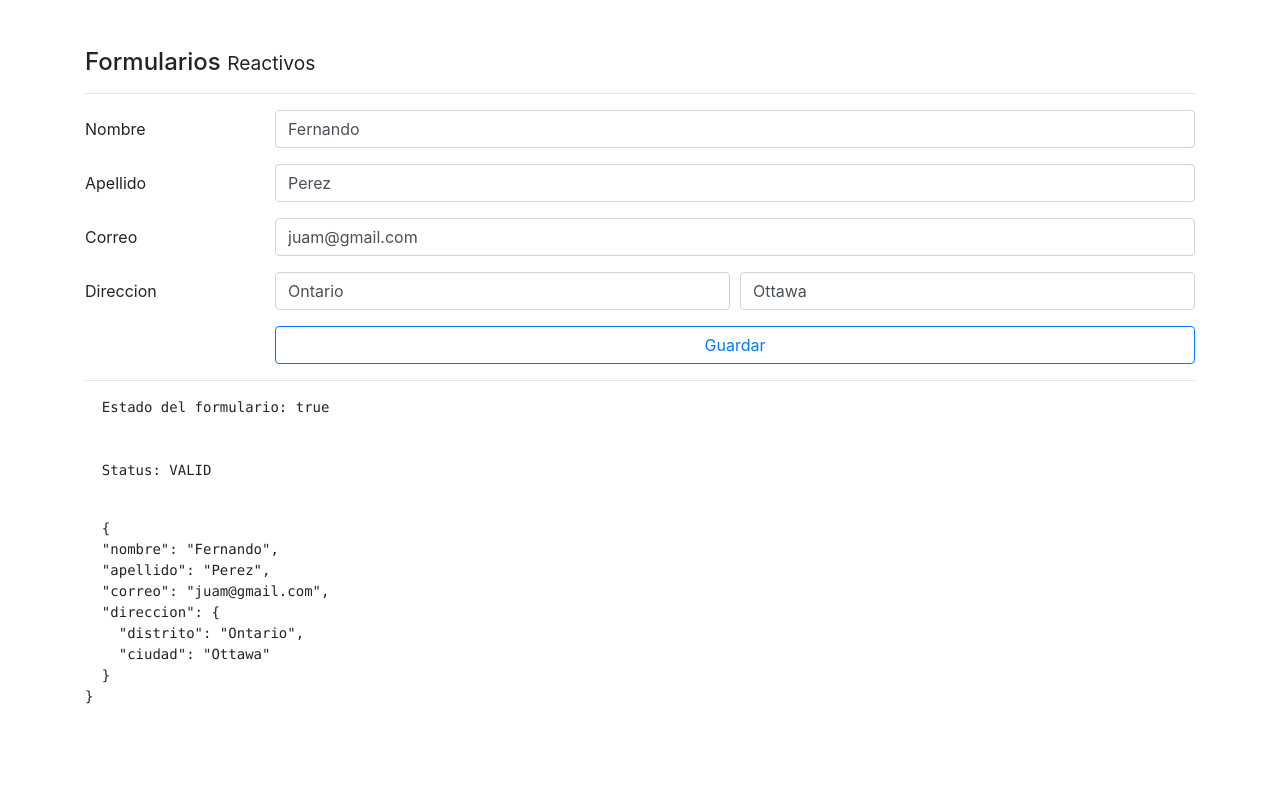
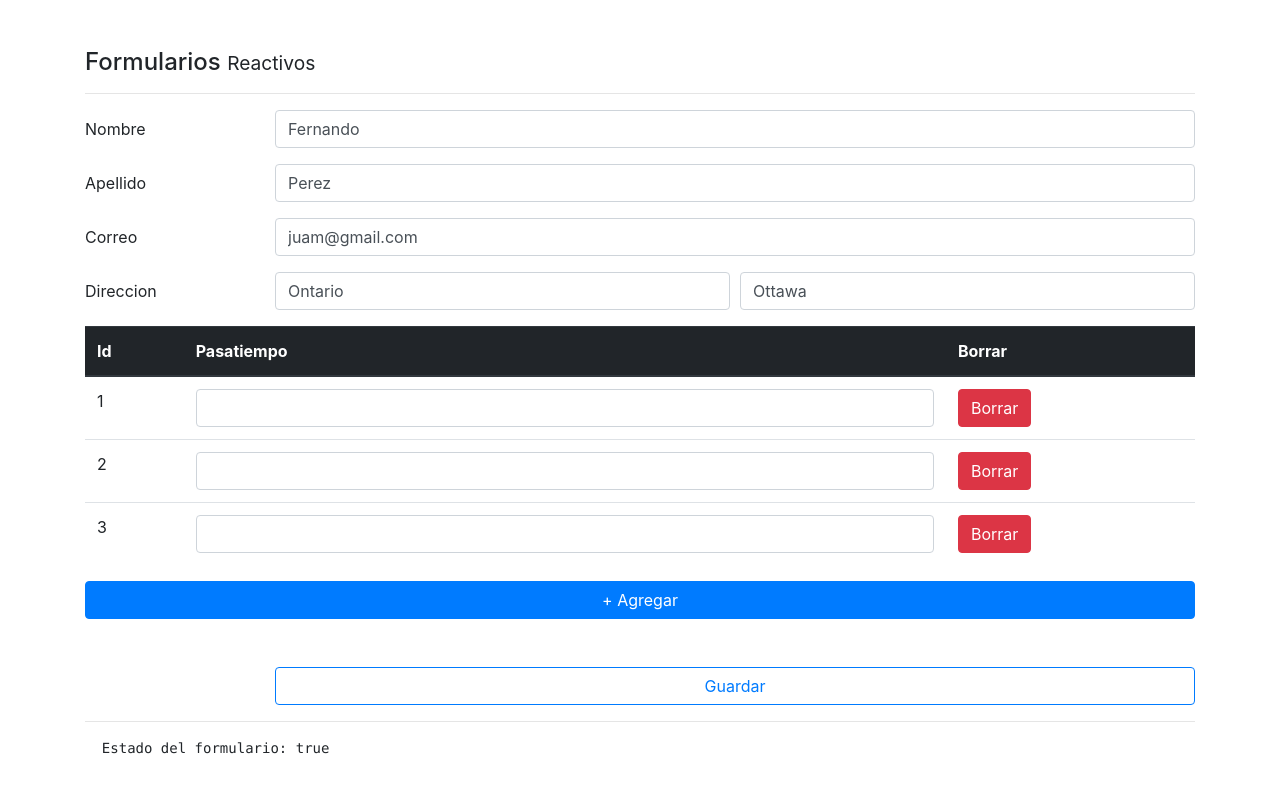
Before and after one commit to RicardoBr25/formularios, an Angular app in the folder formularios/: page /reactivo in a window 1280 px wide. Shown: the top 800 px of the page. Built offline with nearby package versions, Linux system fonts and the light colour scheme.

Commit message:
Video 23 Array

```diff
--- a/formularios/src/app/pages/reactive/reactive.component.html
+++ b/formularios/src/app/pages/reactive/reactive.component.html
@@ -8,10 +8,7 @@
       <label class="col-2 col-form-label">Nombre</label>
       <div class="col">
 
-        <input class="form-control"
-               type="text"
-               placeholder="Nombre"
-               formControlName="nombre"
+        <input class="form-control" type="text" placeholder="Nombre" formControlName="nombre"
           [class.is-invalid]="nombreNoValido">
         <small *ngIf="nombreNoValido" class="text-danger">
           Ingrese 5 letras
@@ -23,10 +20,7 @@
       <label class="col-2 col-form-label">Apellido</label>
       <div class="col">
 
-        <input class="form-control"
-               type="text"
-               placeholder="Apellido"
-               formControlName="apellido"
+        <input class="form-control" type="text" placeholder="Apellido" formControlName="apellido"
           [class.is-invalid]="apellidoNoValido">
         <small *ngIf="apellidoNoValido" class="text-danger">
           Ingrese el apellido
@@ -40,10 +34,7 @@
     <label class="col-2 col-form-label">Correo</label>
     <div class="col">
 
-      <input class="form-control"
-             type="email"
-             placeholder="Correo electrónico"
-             formControlName="correo"
+      <input class="form-control" type="email" placeholder="Correo electrónico" formControlName="correo"
         [class.is-invalid]="correoNoValido">
       <small *ngIf="correoNoValido" class="text-danger">
         Ingrese el correo
@@ -58,20 +49,14 @@
 
       <div class="col">
 
-        <input type="text"
-               class="form-control"
-               placeholder="Distrito"
-               formControlName="distrito"
+        <input type="text" class="form-control" placeholder="Distrito" formControlName="distrito"
           [class.is-invalid]="distritoNoValido">
 
       </div>
 
       <div class="col">
 
-        <input type="text"
-               class="form-control"
-               placeholder="Ciudad"
-               formControlName="ciudad"
+        <input type="text" class="form-control" placeholder="Ciudad" formControlName="ciudad"
           [class.is-invalid]="ciudadNoValido">
 
       </div>
@@ -79,12 +64,37 @@
     </div>
   </div>
 
+  <div class="row">
+    <div class="col">
+      <table class="table">
+        <thead class="thead-dark">
+          <tr>
+            <th>Id</th>
+            <th>Pasatiempo</th>
+            <th>Borrar</th>
+          </tr>
+        </thead>
+        <tbody formArrayName="pasatiempos">
+          <tr *ngFor="let control of pasatiempos.controls; let i = index ">
+            <td>{{ i + 1}}</td>
+            <td>
+              <input class="form-control" type="text" [formControlName] = "i">
+            </td>
+            <td> <button class="btn btn-danger">Borrar</button></td>
+          </tr>
+        </tbody>
+      </table>
+
+      <button class="btn btn-primary mt-3 mb-5 btn-block">+ Agregar</button>
+    </div>
+  </div>
 
 
   <div class="form-group row">
     <label class="col-2 col-form-label">&nbsp;</label>
     <div class="input-group col">
-      <button type="submit" class="btn btn-outline-primary btn-block">
+      <button type="submit" class="btn btn-outline-primary btn-block"
+      type="button">
         Guardar
       </button>
     </div>
--- a/formularios/src/app/pages/reactive/reactive.component.ts
+++ b/formularios/src/app/pages/reactive/reactive.component.ts
@@ -1,5 +1,5 @@
 import { Component, OnInit } from '@angular/core';
-import { FormBuilder, FormGroup, Validators } from '@angular/forms';
+import { FormArray, FormBuilder, FormGroup, Validators } from '@angular/forms';
 
 @Component({
   selector: 'app-reactive',
@@ -19,6 +19,10 @@
   }
 
   ngOnInit(): void {
+  }
+
+  get pasatiempos (){
+    return this.forma.get('pasatiempos') as FormArray ;
   }
 
   get nombreNoValido() {
@@ -41,6 +45,7 @@
     return this.forma.get('direccion.ciudad')?.invalid && this.forma.get('direccion.ciudad')?.touched
   }
 
+
   crearFormulario() {
 
     this.forma = this.fb.group({
@@ -50,8 +55,10 @@
       direccion: this.fb.group({
         distrito: ['', Validators.required],
         ciudad  : ['', Validators.required],
-      })
-
+      }),
+      pasatiempos: this.fb.array([
+        [],[],[]
+      ])
     });
 
   }
```
Lines whose indentation alone changed are shown as unchanged.
